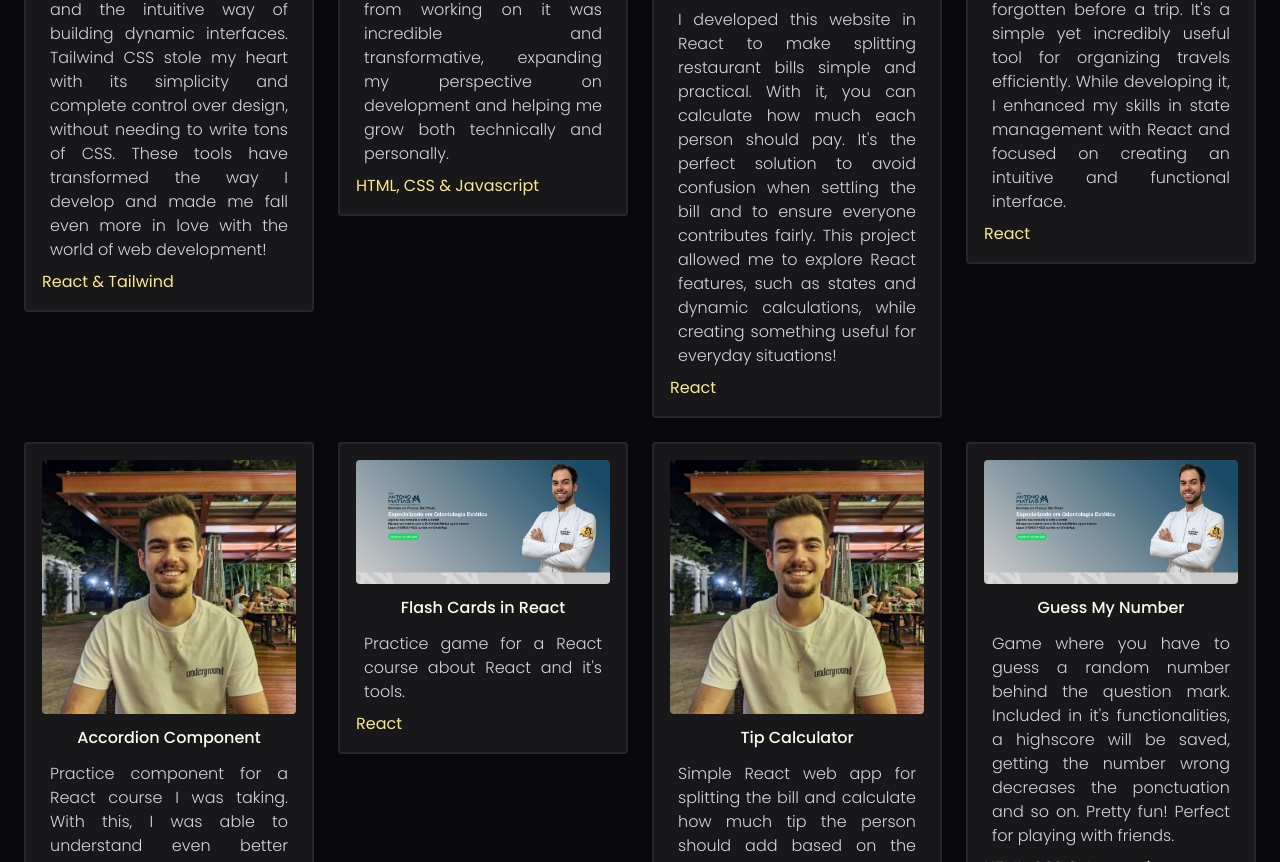
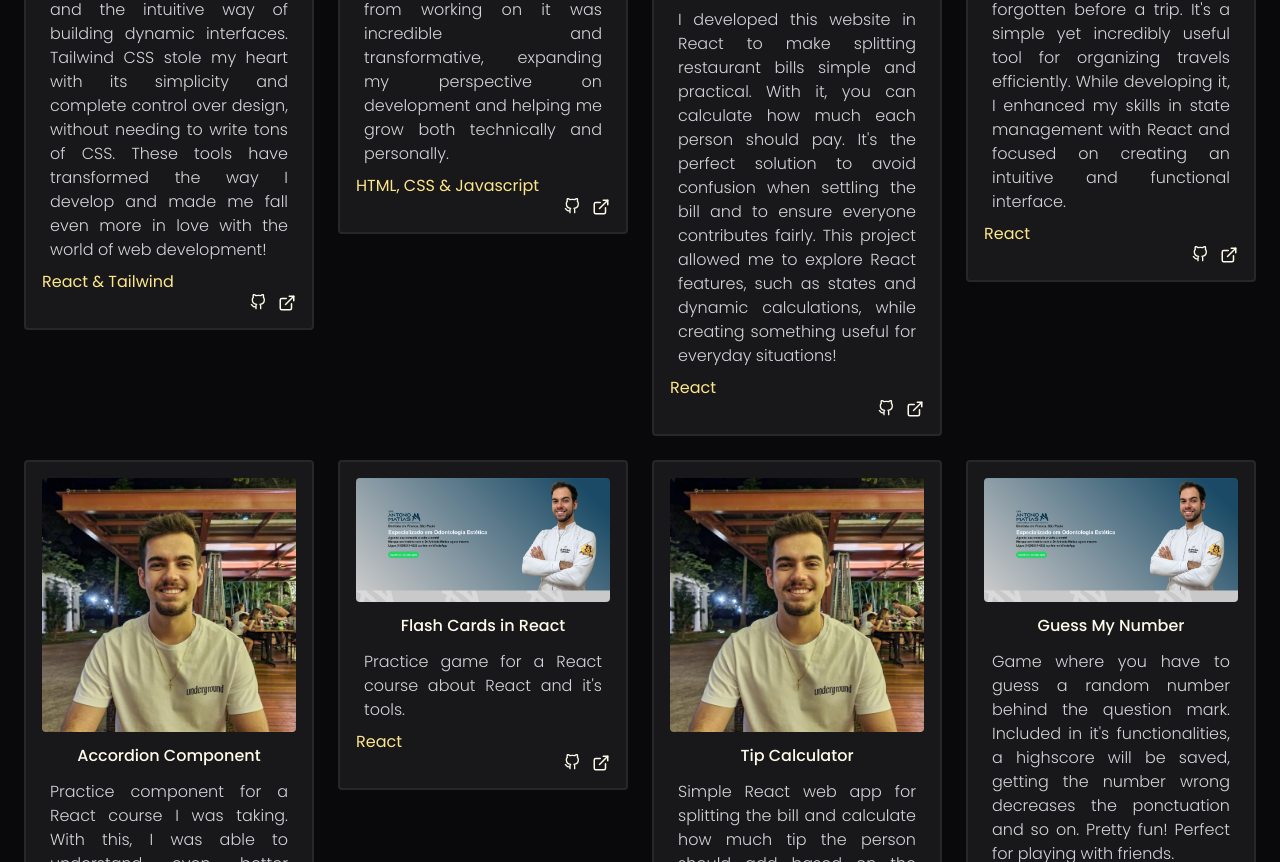
Before and after one commit to SouzaMVictor/portfolio-victor, a React (Vite) app: page / in a window 1280 px wide. Shown: the part 2378-3240 px from the top of the page. Built offline with nearby package versions, Linux system fonts and the light colour scheme.

Commit message:
array atualizada. mapeamento de elementos atualizado

```diff
--- a/src/Porfolio.jsx
+++ b/src/Porfolio.jsx
@@ -11,6 +11,8 @@
     tools: "React & Tailwind",
     description:
       "I created this portfolio website using React and Tailwind CSS, and it was an amazing experience! React won me over with its flexibility and the intuitive way of building dynamic interfaces. Tailwind CSS stole my heart with its simplicity and complete control over design, without needing to write tons of CSS. These tools have transformed the way I develop and made me fall even more in love with the world of web development!",
+    github: "https://github.com/SouzaMVictor/portfolio-victor",
+    link: "#",
   },
   {
     id: 2,
@@ -19,6 +21,8 @@
     tools: "HTML, CSS & Javascript ",
     description:
       "My first comissioned work as web developer: a landing page for a dentist in my hometown. Might see, simple, but the experience I gained from working on it was incredible and transformative, expanding my perspective on development and helping me grow both technically and personally. ",
+    github: "https://github.com/SouzaMVictor/dr-antonio-matias",
+    link: "https://dr-antonio-matias.vercel.app/",
   },
   {
     id: 3,
@@ -27,6 +31,8 @@
     tools: "React",
     description:
       "I developed this website in React to make splitting restaurant bills simple and practical. With it, you can calculate how much each person should pay. It's the perfect solution to avoid confusion when settling the bill and to ensure everyone contributes fairly. This project allowed me to explore React features, such as states and dynamic calculations, while creating something useful for everyday situations!",
+    github: "https://github.com/SouzaMVictor/portfolio-victor",
+    link: "#",
   },
   {
     id: 4,
@@ -35,6 +41,8 @@
     tools: "React",
     description:
       "I developed a website in React that serves as a travel checklist. It allows users to add, edit, and check off items, ensuring nothing essential is forgotten before a trip. It's a simple yet incredibly useful tool for organizing travels efficiently. While developing it, I enhanced my skills in state management with React and focused on creating an intuitive and functional interface.",
+    github: "https://github.com/SouzaMVictor/portfolio-victor",
+    link: "#",
   },
   {
     id: 5,
@@ -43,6 +51,8 @@
     tools: "React",
     description:
       "Practice component for a React course I was taking. With this, I was able to understand even better about state management. Also, it's easy to reuse in many other situations.",
+    github: "https://github.com/SouzaMVictor/accordion-component",
+    link: "#",
   },
   {
     id: 6,
@@ -50,6 +60,8 @@
     image: ImgAntonio,
     tools: "React",
     description: "Practice game for a React course about React and it's tools.",
+    github: "https://github.com/SouzaMVictor/portfolio-victor",
+    link: "#",
   },
   {
     id: 7,
@@ -58,6 +70,8 @@
     tools: "React",
     description:
       "Simple React web app for splitting the bill and calculate how much tip the person should add based on the quality of the offered service",
+    github: "https://github.com/SouzaMVictor/portfolio-victor",
+    link: "#",
   },
   {
     id: 8,
@@ -66,6 +80,8 @@
     tools: "HTML, CSS & Javascript",
     description:
       "Game where you have to guess a random number behind the question mark. Included in it's functionalities, a highscore will be saved, getting the number wrong decreases the ponctuation and so on. Pretty fun! Perfect for playing with friends.",
+    github: "https://github.com/SouzaMVictor/GuessMyNumberApp",
+    link: "https://guess-my-number-app.vercel.app/",
   },
   {
     id: 9,
@@ -74,6 +90,8 @@
     tools: "HTML & CSS",
     description:
       "Hoping on a viral trend on the internet, I created this website to test my skills with HTML and CSS. It has no real usability but it's actually really pretty. The translucent box gives a fine touch to this modal!",
+    github: "https://github.com/SouzaMVictor/Glassmorphism",
+    link: "#",
   },
   {
     id: 10,
@@ -82,6 +100,8 @@
     tools: "HTML & Tailwind",
     description:
       "Pratice assingment for this Tailwind Course I was taking. My very first project using Tailwind standalone! Not writing tons of CSS was really a awesome experience.",
+    github: "https://github.com/SouzaMVictor/portfolio-victor",
+    link: "#",
   },
   {
     id: 11,
@@ -90,6 +110,8 @@
     tools: "HTML & Tailwind",
     description:
       "Practice assignmente for this Tailwind course I was taking. Tasks like this with tailwind makes things really easy!",
+    github: "https://github.com/SouzaMVictor/portfolio-victor",
+    link: "#",
   },
   {
     id: 12,
@@ -98,6 +120,8 @@
     tools: "HTML & Tailwind",
     description:
       "Practice assignmente for this Tailwind course I was taking. Tasks like this with tailwind makes things really easy!",
+    github: "https://github.com/SouzaMVictor/portfolio-victor",
+    link: "#",
   },
   {
     id: 13,
@@ -106,6 +130,8 @@
     tools: "HTML & Tailwind",
     description:
       "Practice assignmente for this Tailwind course I was taking. Tasks like this with tailwind makes things really easy!",
+    github: "https://github.com/SouzaMVictor/portfolio-victor",
+    link: "#",
   },
   {
     id: 14,
@@ -114,6 +140,8 @@
     tools: "HTML & Tailwind",
     description:
       "Practice assignmente for this Tailwind course I was taking. Tasks like this with tailwind makes things really easy!",
+    github: "https://github.com/SouzaMVictor/portfolio-victor",
+    link: "#",
   },
 ];
 export function Porfolio() {
@@ -146,6 +174,42 @@
           {product.description}
         </p>
         <h3 className="text-amber-200">{product.tools}</h3>
+        <div className="flex justify-end">
+          <a className="mr-3" href={product.github} target="_blank">
+            {/* github */}
+            <svg
+              stroke="currentColor"
+              fill="none"
+              strokeWidth="2"
+              viewBox="0 0 24 24"
+              strokeLinecap="round"
+              strokeLinejoin="round"
+              height="16"
+              width="16"
+              xmlns="http://www.w3.org/2000/svg"
+            >
+              <path d="M9 19c-5 1.5-5-2.5-7-3m14 6v-3.87a3.37 3.37 0 0 0-.94-2.61c3.14-.35 6.44-1.54 6.44-7A5.44 5.44 0 0 0 20 4.77 5.07 5.07 0 0 0 19.91 1S18.73.65 16 2.48a13.38 13.38 0 0 0-7 0C6.27.65 5.09 1 5.09 1A5.07 5.07 0 0 0 5 4.77a5.44 5.44 0 0 0-1.5 3.78c0 5.42 3.3 6.61 6.44 7A3.37 3.37 0 0 0 9 18.13V22"></path>
+            </svg>
+          </a>
+          <a href={product.link} target="_blank">
+            {/* link */}
+            <svg
+              stroke="currentColor"
+              fill="none"
+              strokeWidth="2"
+              viewBox="0 0 24 24"
+              strokeLinecap="round"
+              strokeLinejoin="round"
+              height="18"
+              width="18"
+              xmlns="http://www.w3.org/2000/svg"
+            >
+              <path d="M18 13v6a2 2 0 0 1-2 2H5a2 2 0 0 1-2-2V8a2 2 0 0 1 2-2h6"></path>
+              <polyline points="15 3 21 3 21 9"></polyline>
+              <line x1="10" y1="14" x2="21" y2="3"></line>
+            </svg>
+          </a>
+        </div>
       </div>
     </li>
   );
@@ -157,11 +221,7 @@
     image: PropTypes.string.isRequired,
     tools: PropTypes.string.isRequired,
     description: PropTypes.string.isRequired,
+    github: PropTypes.string.isRequired,
+    link: PropTypes.string.isRequired,
   }).isRequired,
 };
-
-//  svg do link
-/* <svg stroke="currentColor" fill="none" stroke-width="2" viewBox="0 0 24 24" stroke-linecap="round" stroke-linejoin="round" height="18" width="18" xmlns="http://www.w3.org/2000/svg"><path d="M18 13v6a2 2 0 0 1-2 2H5a2 2 0 0 1-2-2V8a2 2 0 0 1 2-2h6"></path><polyline points="15 3 21 3 21 9"></polyline><line x1="10" y1="14" x2="21" y2="3"></line></svg> */
-
-//svg github
-//<svg stroke="currentColor" fill="none" stroke-width="2" viewBox="0 0 24 24" stroke-linecap="round" stroke-linejoin="round" height="16" width="16" xmlns="http://www.w3.org/2000/svg"><path d="M9 19c-5 1.5-5-2.5-7-3m14 6v-3.87a3.37 3.37 0 0 0-.94-2.61c3.14-.35 6.44-1.54 6.44-7A5.44 5.44 0 0 0 20 4.77 5.07 5.07 0 0 0 19.91 1S18.73.65 16 2.48a13.38 13.38 0 0 0-7 0C6.27.65 5.09 1 5.09 1A5.07 5.07 0 0 0 5 4.77a5.44 5.44 0 0 0-1.5 3.78c0 5.42 3.3 6.61 6.44 7A3.37 3.37 0 0 0 9 18.13V22"></path></svg>
```
